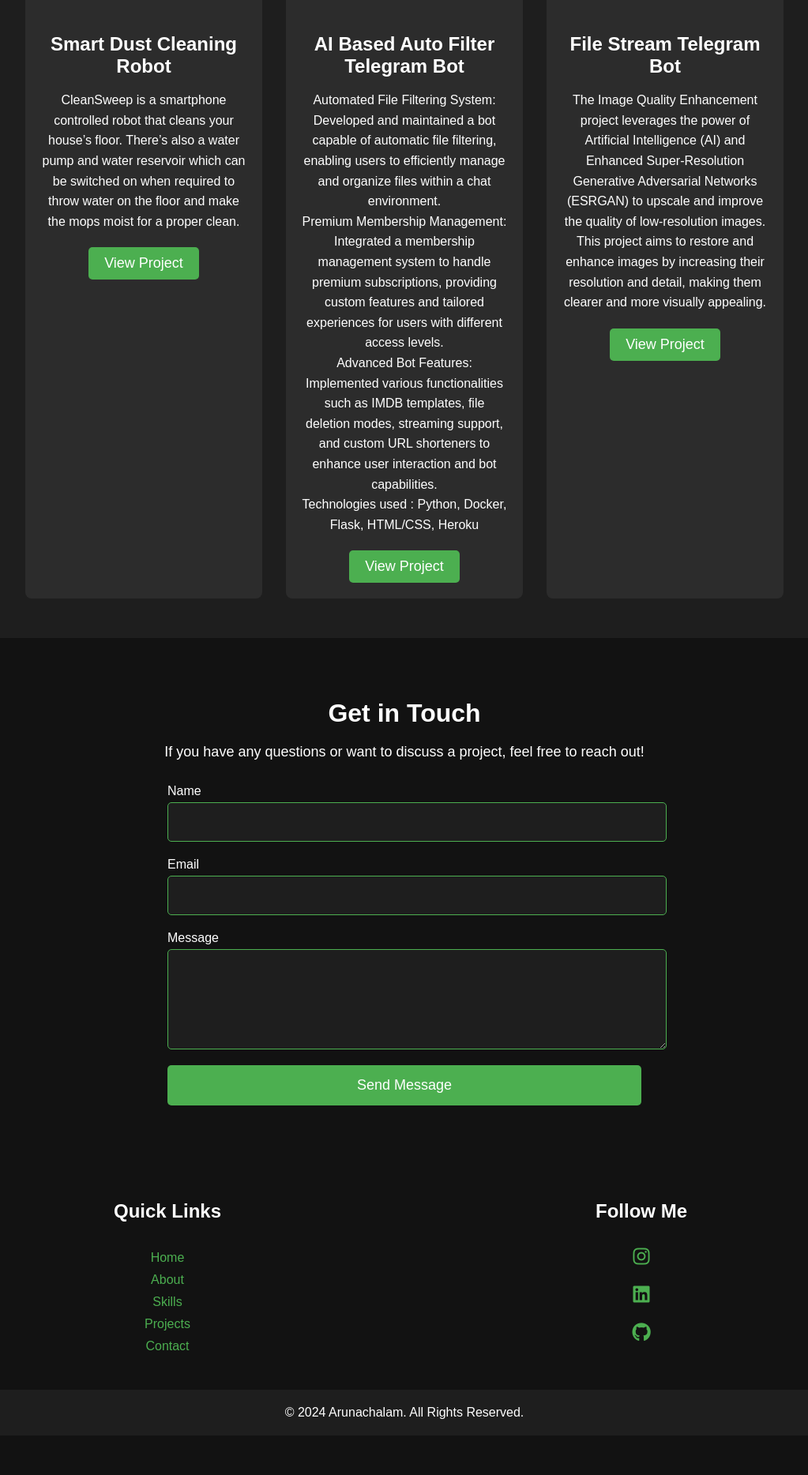
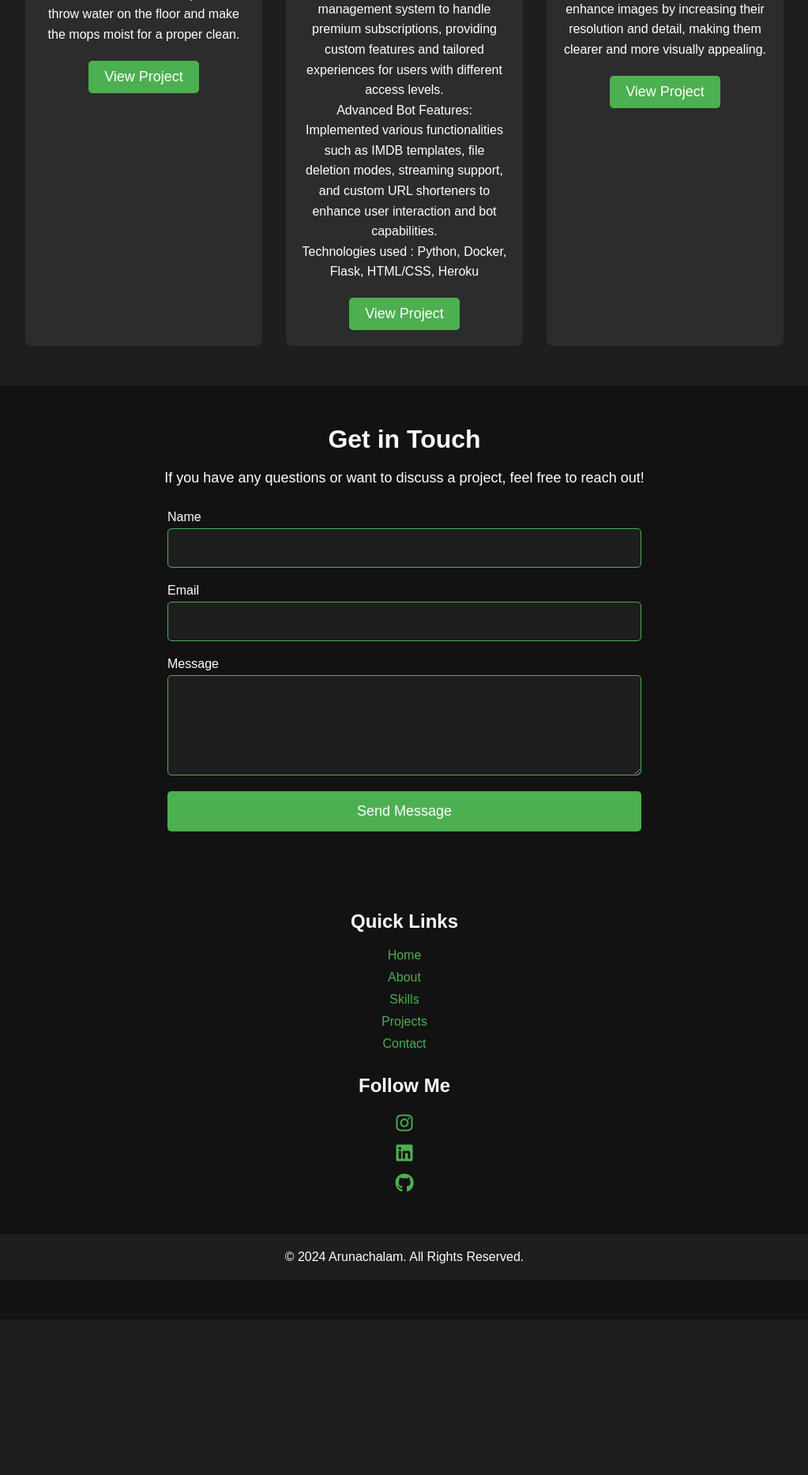
Before and after one commit to MrAKTech/Arunachalam, a PHP site: page / in a window 1280 px wide. Shown: the part 2593-4461 px from the top of the page at 79% size, without its empty margins (128-1151 px from the left). After the commit the page ends 4193 px from the top, so only its background shows below. Run offline with PHP 8.4, Linux system fonts and the light colour scheme.

Commit message:
Update style.css

```diff
--- a/style.css
+++ b/style.css
@@ -1,3 +1,10 @@
+/* Reset default margins and paddings for all elements */
+* {
+  margin: 0;
+  padding: 0;
+  box-sizing: border-box;
+}
+
 body {
   margin: 0;
   font-family: 'Arial', sans-serif;
@@ -121,12 +138,11 @@ nav {
 .cta-btn {
   display: inline-block;
   padding: 15px 30px;
-  justify-content: flex-end;
   background-color: #4caf50;
   color: #ffffff;
   text-decoration: none;
   font-size: 18px;
-  border-radius: 5px;
+  border-radius: 70px;
   transition: background-color 0.3s ease;
   animation: fadeInUp 2s ease-out;
 }
@@ -237,7 +257,7 @@ nav {
 }
 
 .projects {
-  padding: 50px 0;
+  padding: 50px 20px;
   background-color: #1e1e1e;
   color: #ffffff;
   text-align: center;
@@ -265,14 +285,15 @@ nav {
   background-color: #2c2c2c;
   border-radius: 8px;
   overflow: hidden;
-  width: 300px;
+  width: 100%;
+  max-width: 300px;
   transition: transform 0.3s ease;
   animation: fadeInUp 1.5s ease-out;
 }
 
 .project img {
   width: 100%;
-  height: 300px;
+  height: auto;
   object-fit: cover;
 }
 
@@ -403,7 +419,7 @@ nav {
 }
 
 .contact {
-  padding: 50px 0;
+  padding: 50px 20px;
   background-color: #121212;
   color: #ffffff;
   text-align: center;
@@ -412,6 +428,7 @@ nav {
 .contact-content {
   max-width: 800px;
   margin: 0 auto;
+  padding: 0 20px;
 }
 
 .contact h2 {
@@ -463,7 +480,7 @@ nav {
   outline: none;
 }
 
-.cta-btn {
+.contact .cta-btn {
   padding: 15px 30px;
   background-color: #4caf50;
   color: #ffffff;
@@ -474,14 +491,14 @@ nav {
   transition: background-color 0.3s ease;
 }
 
-.cta-btn:hover {
+.contact .cta-btn:hover {
   background-color: #388e3c;
 }
 
 .footer {
   background-color: #121212;
   color: #ffffff;
-  padding: 50px 0;
+  padding: 50px 20px;
   text-align: center;
 }
 
@@ -489,20 +506,19 @@ nav {
   max-width: 1200px;
   margin: 0 auto;
   display: flex;
-  justify-content: space-around;
-  flex-wrap: wrap;
+  flex-direction: column;
+  align-items: center;
 }
 
 .footer-links,
 .footer-social {
-  flex: 1;
-  min-width: 200px;
+  width: 100%;
+  max-width: 300px;
+  margin-bottom: 20px;
 }
 
 .footer-links {
-  display: flex;
-  flex-direction: column;
-  align-items: center;
+  text-align: center;
 }
 
 .footer-links h2 {
@@ -531,9 +547,7 @@ nav {
 }
 
 .footer-social {
-  display: flex;
-  flex-direction: column;
-  align-items: center;
+  text-align: center;
 }
 
 .footer-social h2 {
```
Also changed, not shown: other parts of style.css (+25 -15 lines).
